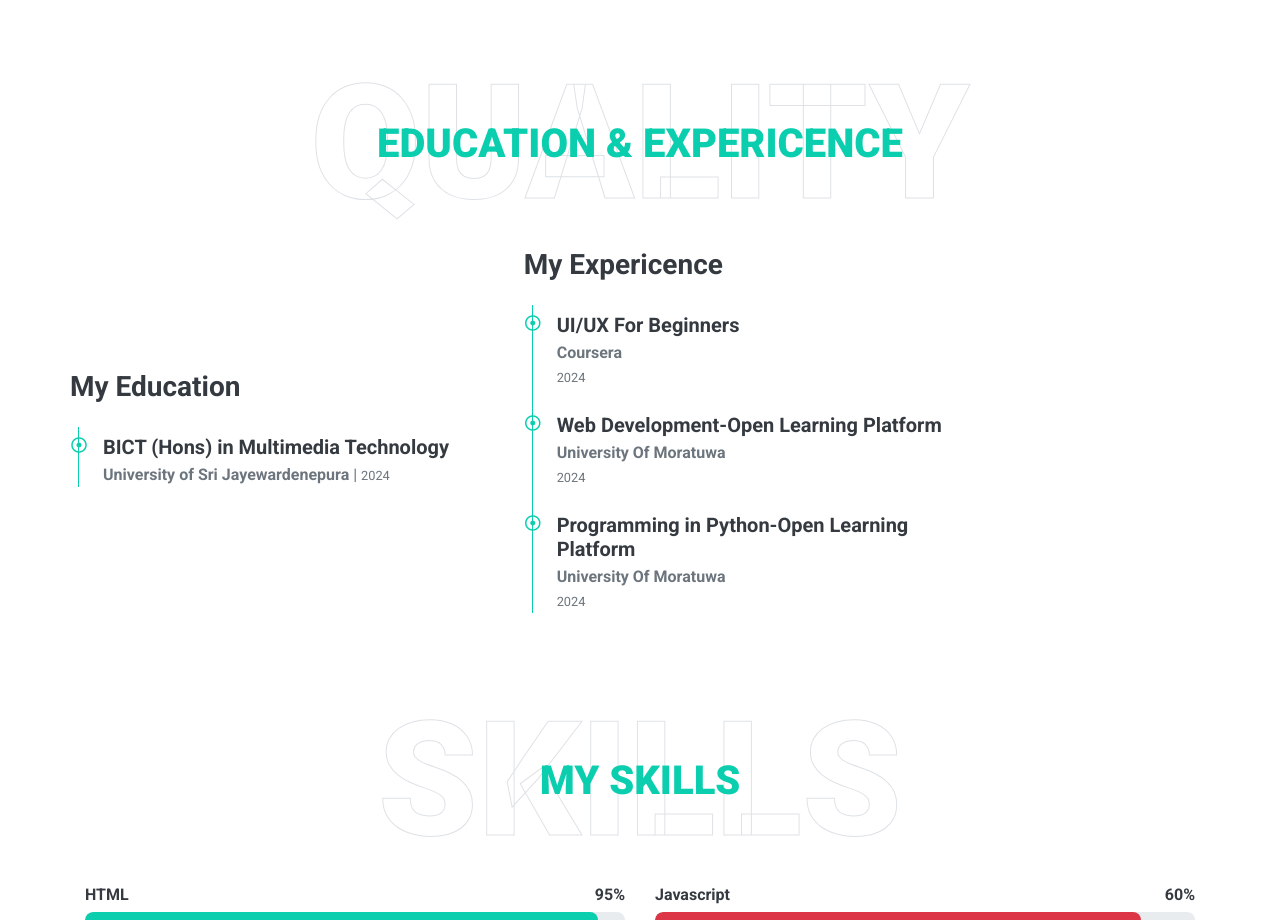
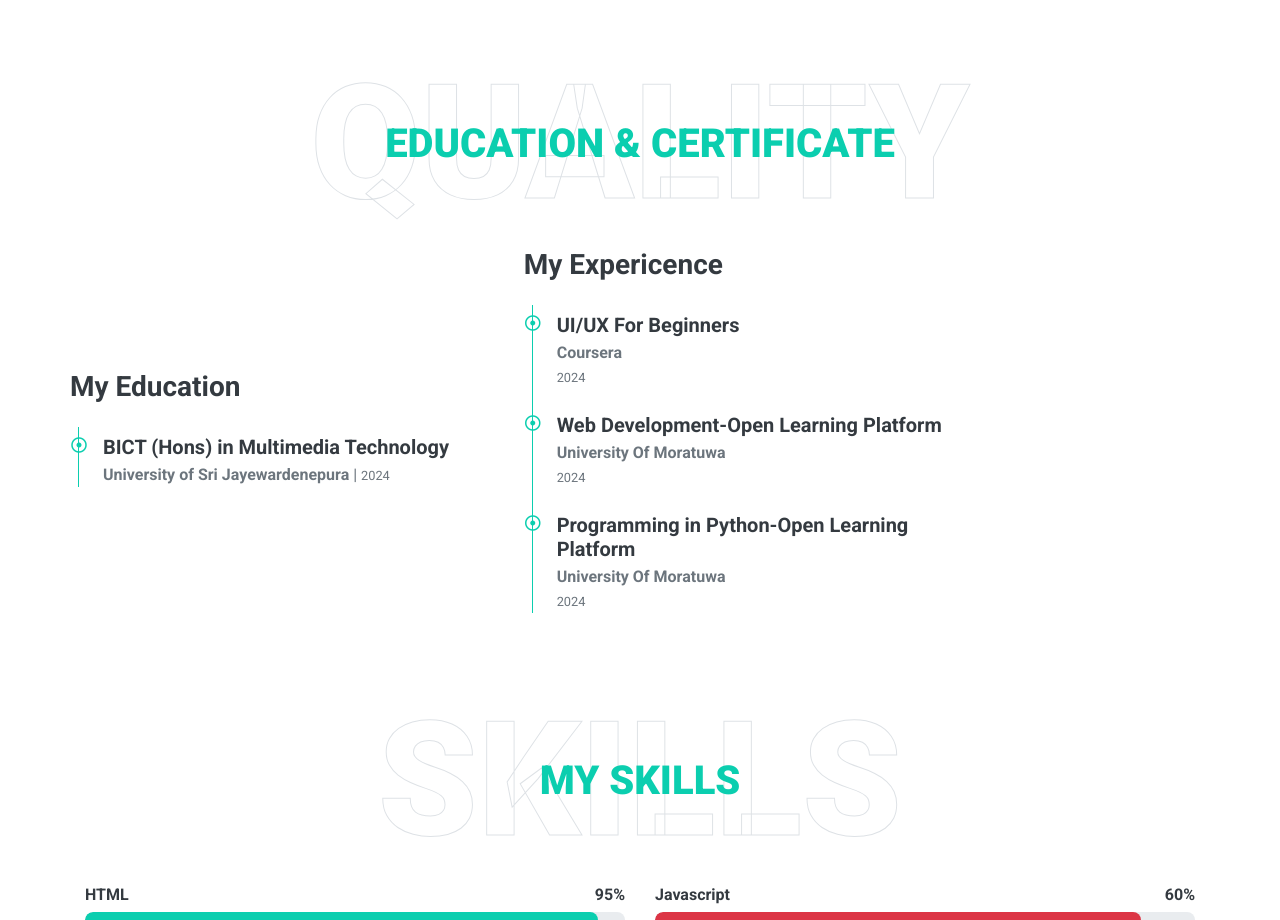
Before and after one commit to LSD-dew/Portfolio, a plain HTML site: page index.html in a window 1280 px wide. Shown: the part 1640-2560 px from the top of the page. Drawn offline with nearby package versions, Linux system fonts and the light colour scheme.

Commit message:
Update index.html

```diff
--- a/index.html
+++ b/index.html
@@ -147,7 +147,7 @@
         <div class="container">
             <div class="position-relative d-flex align-items-center justify-content-center">
                 <h1 class="display-1 text-uppercase text-white" style="-webkit-text-stroke: 1px #dee2e6;">Quality</h1>
-                <h1 class="position-absolute text-uppercase text-primary">Education & Expericence</h1>
+                <h1 class="position-absolute text-uppercase text-primary">Education & certificate</h1>
             </div>
             <div class="row align-items-center">
                 <div class="row align-items-center">
```
